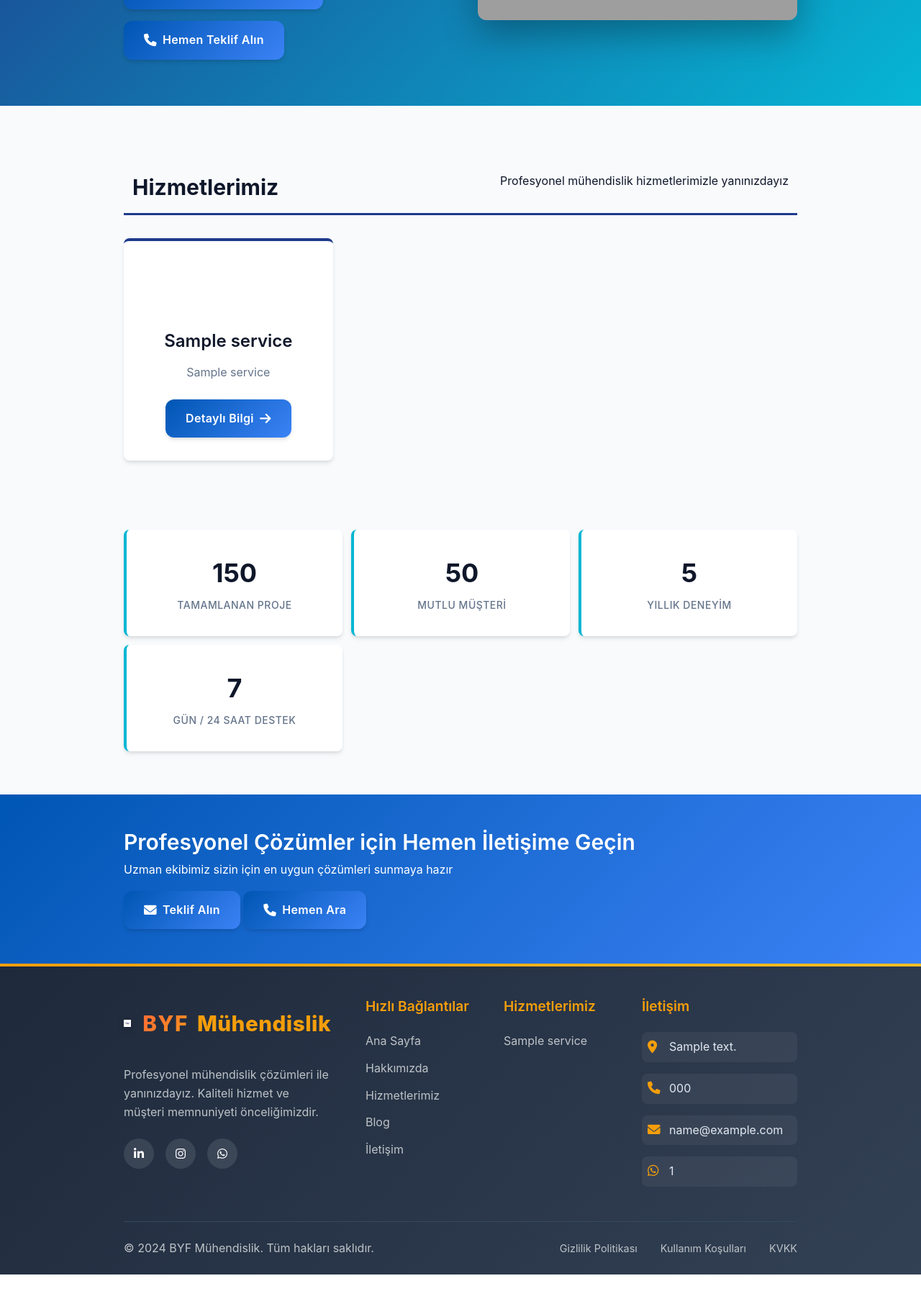
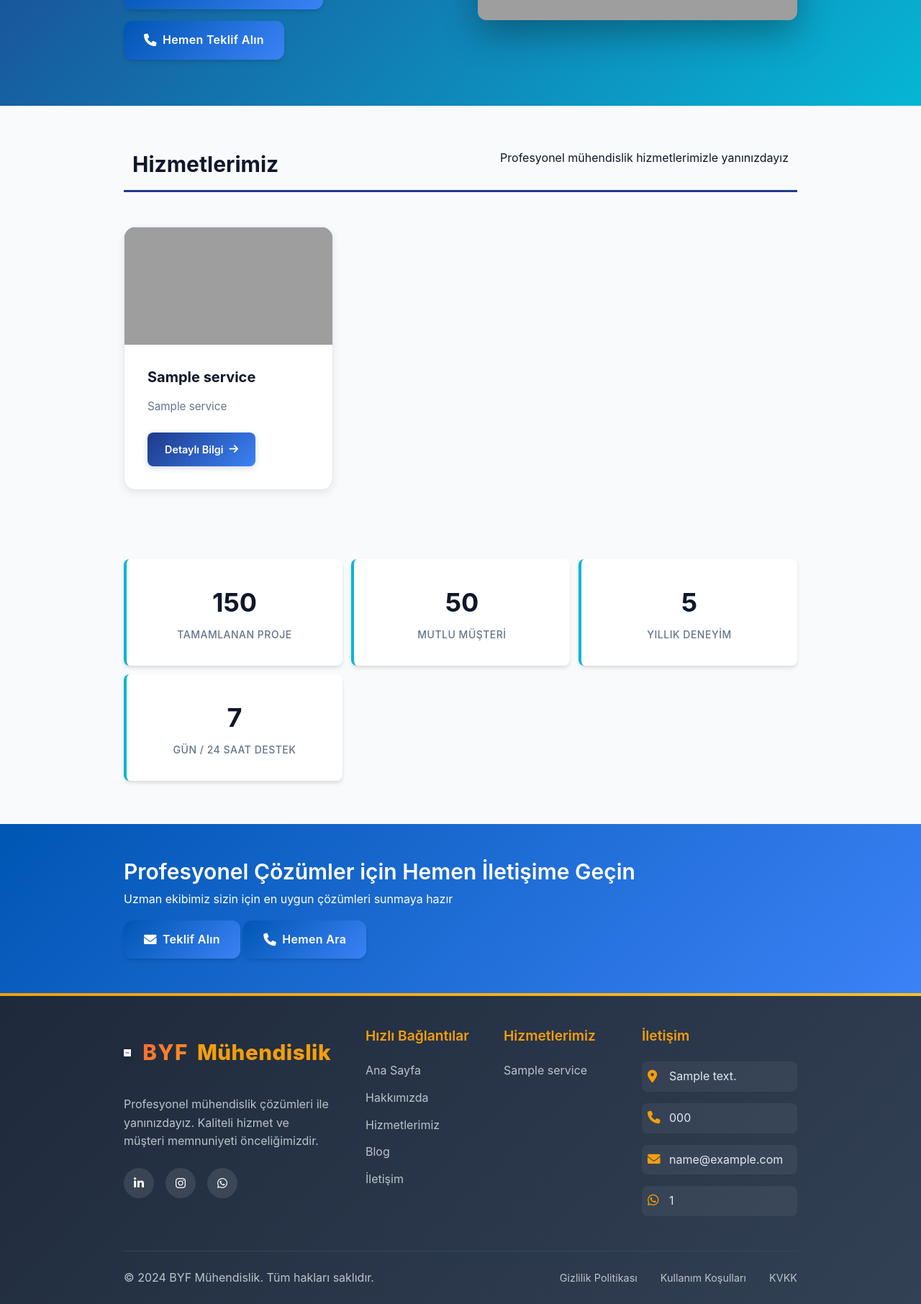
Before and after one commit to iammbrn/byf_muhendislik, a Django app: template backend/templates/home.html in a window 1280 px wide. Shown: the part 544-2356 px from the top of the page at 72% size. Before the commit the page ends 2315 px from the top, so only its background shows below. Run offline with Django 4.2, Linux system fonts and the light colour scheme; the template is opened without the code that fills it: most values are stand-ins (such as "Sample title", 1, 10 or a date in 2020); grey boxes are pictures that could not be loaded.

Commit message:
The View files edited 3

```diff
--- a/backend/static/css/responsive.css
+++ b/backend/static/css/responsive.css
@@ -63,6 +63,20 @@
     .footer-container {
         grid-template-columns: repeat(2, 1fr);
     }
+
+    /* Services Grid - 2 columns on tablet */
+    .services-grid {
+        grid-template-columns: repeat(2, 1fr);
+        gap: 1.5rem;
+    }
+
+    .service-card-content {
+        padding: 1.5rem;
+    }
+
+    .service-card-content h3 {
+        font-size: 1.25rem;
+    }
 }
 
 /* ===================================
@@ -102,9 +116,14 @@
         grid-template-columns: repeat(4, 1fr);
     }
 
-    /* Services Grid */
+    /* Services Grid - 3 columns on desktop */
     .services-grid {
         grid-template-columns: repeat(3, 1fr);
+        gap: 2rem;
+    }
+
+    .service-card-content {
+        padding: 2rem;
     }
 }
 
@@ -121,9 +140,10 @@
         grid-template-columns: repeat(4, 1fr);
     }
 
-    /* Services Grid */
+    /* Services Grid - Max 3 columns even on large screens */
     .services-grid {
-        grid-template-columns: repeat(4, 1fr);
+        grid-template-columns: repeat(3, 1fr);
+        gap: 2.5rem;
     }
 
     /* Increased Spacing */
@@ -208,6 +228,29 @@
     /* Reduce main content padding */
     .main-content {
         padding-top: 90px;
+    }
+
+    /* Services Grid - Single column on mobile */
+    .services-grid {
+        grid-template-columns: 1fr;
+        gap: 1.5rem;
+    }
+
+    .service-card-content {
+        padding: 1.25rem;
+    }
+
+    .service-card-content h3 {
+        font-size: 1.15rem;
+    }
+
+    .service-card-content p {
+        font-size: 0.9rem;
+    }
+
+    .service-card-btn {
+        width: 100%;
+        justify-content: center;
     }
 
     /* Section padding reduction */
--- a/backend/static/css/style.css
+++ b/backend/static/css/style.css
@@ -924,44 +924,138 @@
     }
 }
 
-/* Service Cards - Unified */
-.services-grid,
-.services-preview {
+/* Service Cards - Modern Image-Based Design */
+.services-grid {
     display: grid;
-    grid-template-columns: repeat(auto-fit, minmax(min(280px, 100%), 1fr));
+    grid-template-columns: repeat(auto-fit, minmax(320px, 1fr));
     gap: 2rem;
-    margin-top: 2rem;
+    margin-top: 3rem;
 }
 
 .service-card {
     background: var(--white);
-    padding: 2rem;
-    border-radius: var(--border-radius);
-    box-shadow: var(--shadow-md);
-    text-align: center;
-    transition: var(--transition);
-    border-top: 4px solid var(--primary-color);
+    border-radius: 16px;
+    box-shadow: 0 4px 12px rgba(0, 0, 0, 0.08);
+    overflow: hidden;
+    transition: all 0.3s ease;
+    display: flex;
+    flex-direction: column;
+    border: 1px solid var(--border-color);
 }
 
 .service-card:hover {
-    transform: translateY(-5px);
-    box-shadow: var(--shadow-lg);
+    transform: translateY(-8px);
+    box-shadow: 0 12px 24px rgba(30, 58, 138, 0.15);
 }
 
-.service-icon {
-    font-size: 3rem;
-    color: var(--primary-color);
-    margin-bottom: 1rem;
+/* Image Container - 16:9 Aspect Ratio */
+.service-card-image {
+    position: relative;
+    width: 100%;
+    aspect-ratio: 16 / 9;
+    overflow: hidden;
+    background: linear-gradient(135deg, var(--primary-color) 0%, var(--primary-light) 100%);
 }
 
-.service-card h3 {
-    color: var(--dark-text);
-    margin-bottom: 1rem;
+.service-card-image img {
+    width: 100%;
+    height: 100%;
+    object-fit: cover;
+    transition: transform 0.3s ease;
 }
 
-.service-card p {
+.service-card:hover .service-card-image img {
+    transform: scale(1.05);
+}
+
+/* Icon Fallback - When no image */
+.service-card-icon-fallback {
+    width: 100%;
+    height: 100%;
+    display: flex;
+    align-items: center;
+    justify-content: center;
+    background: linear-gradient(135deg, var(--primary-color) 0%, var(--primary-light) 100%);
+}
+
+.service-card-icon-fallback i {
+    font-size: 4rem;
+    color: white;
+    opacity: 0.9;
+}
+
+/* Card Content */
+.service-card-content {
+    padding: 1.75rem;
+    display: flex;
+    flex-direction: column;
+    flex: 1;
+}
+
+.service-card-content h3 {
+    color: var(--dark-text);
+    font-size: 1.35rem;
+    font-weight: 700;
+    margin-bottom: 1rem;
+    line-height: 1.3;
+}
+
+.service-card-content p {
     color: var(--gray-text);
+    font-size: 0.95rem;
+    line-height: 1.6;
     margin-bottom: 1.5rem;
+    flex: 1;
+}
+
+/* Service Card Button */
+.service-card-btn {
+    display: inline-flex;
+    align-items: center;
+    gap: 0.5rem;
+    padding: 0.75rem 1.5rem;
+    background: linear-gradient(135deg, var(--primary-color) 0%, var(--primary-light) 100%);
+    color: white;
+    text-decoration: none;
+    border-radius: 8px;
+    font-weight: 600;
+    font-size: 0.9rem;
+    transition: all 0.3s ease;
+    align-self: flex-start;
+    box-shadow: 0 2px 8px rgba(30, 58, 138, 0.2);
+}
+
+.service-card-btn:hover {
+    background: linear-gradient(135deg, var(--secondary-color) 0%, #fbbf24 100%);
+    transform: translateX(3px);
+    box-shadow: 0 4px 12px rgba(245, 158, 11, 0.3);
+}
+
+.service-card-btn i {
+    transition: transform 0.3s ease;
+}
+
+.service-card-btn:hover i {
+    transform: translateX(3px);
+}
+
+/* Dark Mode Service Cards */
+[data-theme="dark"] .service-card {
+    background: var(--white);
+    border-color: #334155;
+    box-shadow: 0 4px 12px rgba(0, 0, 0, 0.3);
+}
+
+[data-theme="dark"] .service-card:hover {
+    box-shadow: 0 12px 24px rgba(59, 130, 246, 0.2);
+}
+
+[data-theme="dark"] .service-card-content h3 {
+    color: var(--dark-text);
+}
+
+[data-theme="dark"] .service-card-content p {
+    color: var(--gray-text);
 }
 
 /* Stats Section - Unified */
--- a/backend/templates/home.html
+++ b/backend/templates/home.html
@@ -71,15 +71,23 @@
         <div class="services-grid">
             {% for service in service_categories %}
             <div class="service-card">
-                <div class="service-icon">
+                <div class="service-card-image">
+                    {% if service.image %}
+                        <img src="{{ service.image.url }}" alt="{{ service.title }}" loading="lazy">
+                    {% else %}
+                        <div class="service-card-icon-fallback">
                             <i class="fas {{ service.icon }}"></i>
                         </div>
+                    {% endif %}
+                </div>
+                <div class="service-card-content">
                     <h3>{{ service.title }}</h3>
                     <p>{{ service.subtitle }}</p>
-                <a href="{% url 'services_list' %}#{{ service.slug }}" class="btn btn-link">
+                    <a href="{% url 'services_list' %}#{{ service.slug }}" class="service-card-btn">
                         Detaylı Bilgi
                         <i class="fas fa-arrow-right"></i>
                     </a>
+                </div>
             </div>
             {% endfor %}
         </div>
```
Also changed, not shown: backend/core/models.py (+7 -0 lines). Lines whose indentation alone changed are shown as unchanged.
